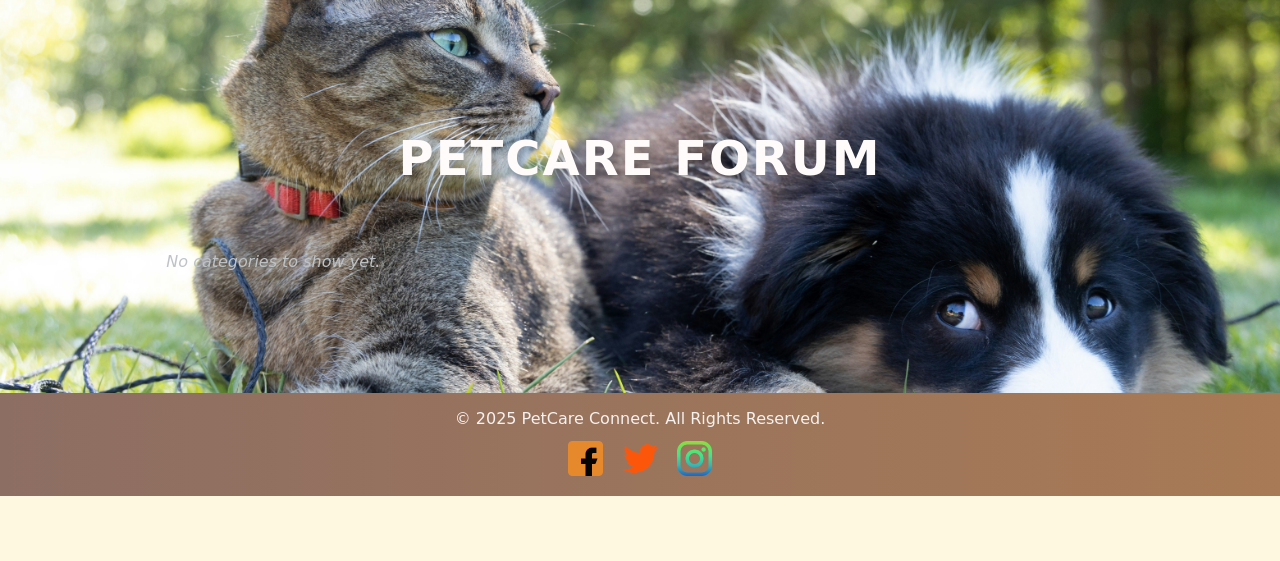
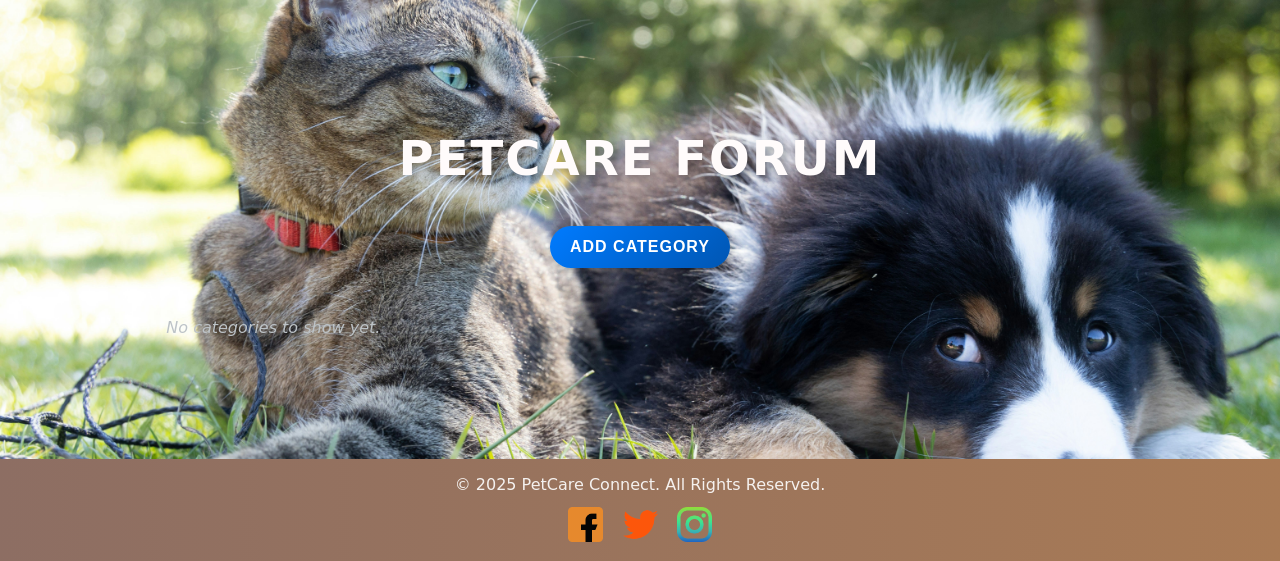
Before and after one commit to annasarabasheva/Project-with-Django-2, a Django app: page /forum/ in a window 1280 px wide. Shown: the part 99-660 px from the top of the page. Run offline with Django 4.2, Linux system fonts and the light colour scheme; the visitor is signed in with stand-in values (Sample User, id 1); data that the repository does not hold is empty.

Commit message:
Add feature for authenticated users to be able to add new categories in the Forum Page

```diff
--- a/PersonalProject/forum/forms.py
+++ b/PersonalProject/forum/forms.py
@@ -1,9 +1,15 @@
 from django import forms
 
-from PersonalProject.forum.models import Post
+from PersonalProject.forum.models import Post, Category
 
 
 class PostForm(forms.ModelForm):
     class Meta:
         model = Post
         fields = ['content']
+
+
+class CategoryForm(forms.ModelForm):
+    class Meta:
+        model = Category
+        fields = ['name', 'description']
--- a/PersonalProject/forum/views.py
+++ b/PersonalProject/forum/views.py
@@ -1,13 +1,21 @@
 from django.contrib.auth.decorators import login_required
 from django.shortcuts import render, get_object_or_404, redirect
 
-from PersonalProject.forum.forms import PostForm
+from PersonalProject.forum.forms import PostForm, CategoryForm
 from PersonalProject.forum.models import Category, Thread, Post, Like
 
 
 def forum_home(request):
     categories = Category.objects.all()
-    return render(request, 'forum/forum-home.html', {'categories': categories})
+    form = CategoryForm()
+
+    if request.method == 'POST':
+        form = CategoryForm(request.POST)
+        if form.is_valid():
+            form.save()
+            return redirect('forum_home')
+
+    return render(request, 'forum/forum-home.html', {'categories': categories, 'form': form})
 
 
 def category_view(request, category_id):
--- a/templates/forum/forum-home.html
+++ b/templates/forum/forum-home.html
@@ -4,6 +4,16 @@
 {% block content %}
 <section class="forum-container">
     <h1 class="forum-header">PetCare Forum</h1>
+
+    {% if user.is_authenticated %}
+        <button id="add-category-btn" class="add-category-button">Add Category</button>
+
+        <form id="category-form" method="POST" class="category-form hidden">
+            {% csrf_token %}
+            {{ form.as_p }}
+            <button type="submit" class="submit-category-button">Create Category</button>
+        </form>
+    {% endif %}
 
     <div class="category-section">
         {% for category in categories %}
@@ -14,17 +24,95 @@
                         <p class="category-description">{{ category.description }}</p>
                     </div>
                 </a>
-                <div class="thread-links">
-                    {% for thread in category.threads.all %}
-                        <a href="{% url 'thread_view' thread.id %}" class="thread-link">{{ thread.title }}</a>
-                    {% empty %}
-                        <p class="no-threads">Be the first to post a thread!</p>
-                    {% endfor %}
-                </div>
             </div>
         {% empty %}
             <p class="no-categories">No categories to show yet.</p>
         {% endfor %}
     </div>
 </section>
+
+<script>
+    document.getElementById('add-category-btn').addEventListener('click', function() {
+        document.getElementById('category-form').classList.toggle('hidden');
+    });
+</script>
+
+<style>
+    .hidden {
+        display: none;
+        opacity: 0;
+        transform: scale(0.95);
+        transition: opacity 0.3s ease-in-out, transform 0.3s ease-in-out;
+    }
+
+
+    .category-form input, .category-form textarea {
+        width: 37%;
+        padding: 10px;
+        margin: 8px 0;
+        border: 3px solid #4691f3;
+        border-radius: 10px;
+        font-size: 14px;
+    }
+
+    .category-form textarea {
+     width: 40%;
+    }
+    .category-form label {
+        font-weight: bold;
+        font-size: 15px;
+        color: white;
+        display: block;
+        margin-bottom: 5px;
+        text-transform: uppercase;
+        letter-spacing: 1px;
+        text-shadow: 3px 3px 6px rgba(0, 0, 0, 0.9);
+
+    }
+
+    .add-category-button {
+        background: linear-gradient(135deg, #007bff, #0056b3);
+        color: white;
+        border: none;
+        padding: 12px 20px;
+        font-size: 16px;
+        font-weight: bold;
+        border-radius: 30px;
+        cursor: pointer;
+        transition: all 0.3s ease-in-out;
+        box-shadow: 2px 4px 10px rgba(0, 0, 0, 0.2);
+        text-transform: uppercase;
+        letter-spacing: 1px;
+        display: inline-block;
+        margin-bottom: 1.5em;
+    }
+
+    .add-category-button:hover {
+        background: linear-gradient(135deg, #0056b3, #003d80);
+        transform: scale(1.05);
+        box-shadow: 3px 6px 15px rgba(0, 0, 0, 0.3);
+    }
+
+    .submit-category-button {
+        background: linear-gradient(135deg, #719ede, #4188e0);
+        color: white;
+        border: none;
+        padding: 12px 20px;
+        font-size: 15px;
+        font-weight: bold;
+        border-radius: 8px;
+        cursor: pointer;
+        transition: all 0.3s ease-in-out;
+        width: 10%;
+        text-transform: uppercase;
+        letter-spacing: 1px;
+    }
+
+    .submit-category-button:hover {
+        background: linear-gradient(135deg, #4691f3, #4188e0);
+        transform: scale(1.05);
+    }
+
+</style>
+
 {% endblock %}
```
